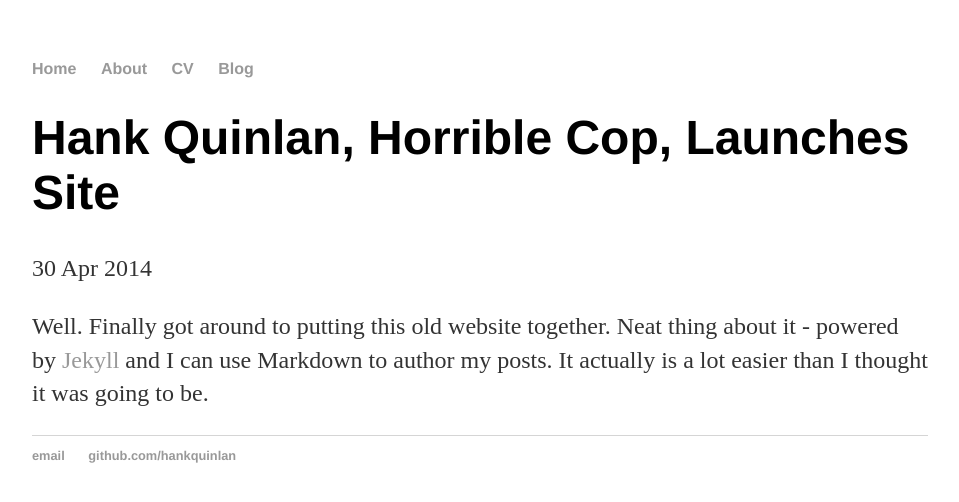
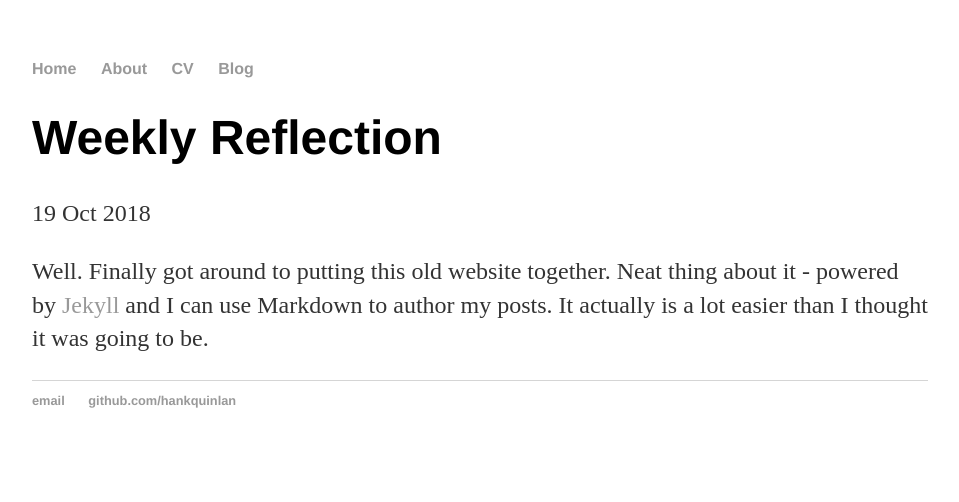
Before and after one commit to zechariahh4524/zechariahh4524.github.io, a Jekyll site: the page built from _posts/2018-10-19-weekly-reflection.md, in a window 1280 px wide. Shown: the top 502 px of the page, without its empty margins (160-1119 px from the left). Built offline with Jekyll 4.4.1, drawn with Linux system fonts in a browser that asks for light colours.

Commit message:
Update and rename css/YYYY-MM-DD-title-of-my-post.md to _posts/2018-10-19-weekly-reflection.md

```diff
--- a/css/YYYY-MM-DD-title-of-my-post.md
+++ b/_posts/2018-10-19-weekly-reflection.md
@@ -1,7 +1,7 @@
 ---
 layout: post
-title: "Hank Quinlan, Horrible Cop, Launches Site"
-date: 2014-04-30
+title: "Weekly Reflection"
+date: 2018-10-19
 ---
 
 Well. Finally got around to putting this old website together. Neat thing about it - powered by [Jekyll](http://jekyllrb.com) and I can use Markdown to author my posts. It actually is a lot easier than I thought it was going to be.
```
